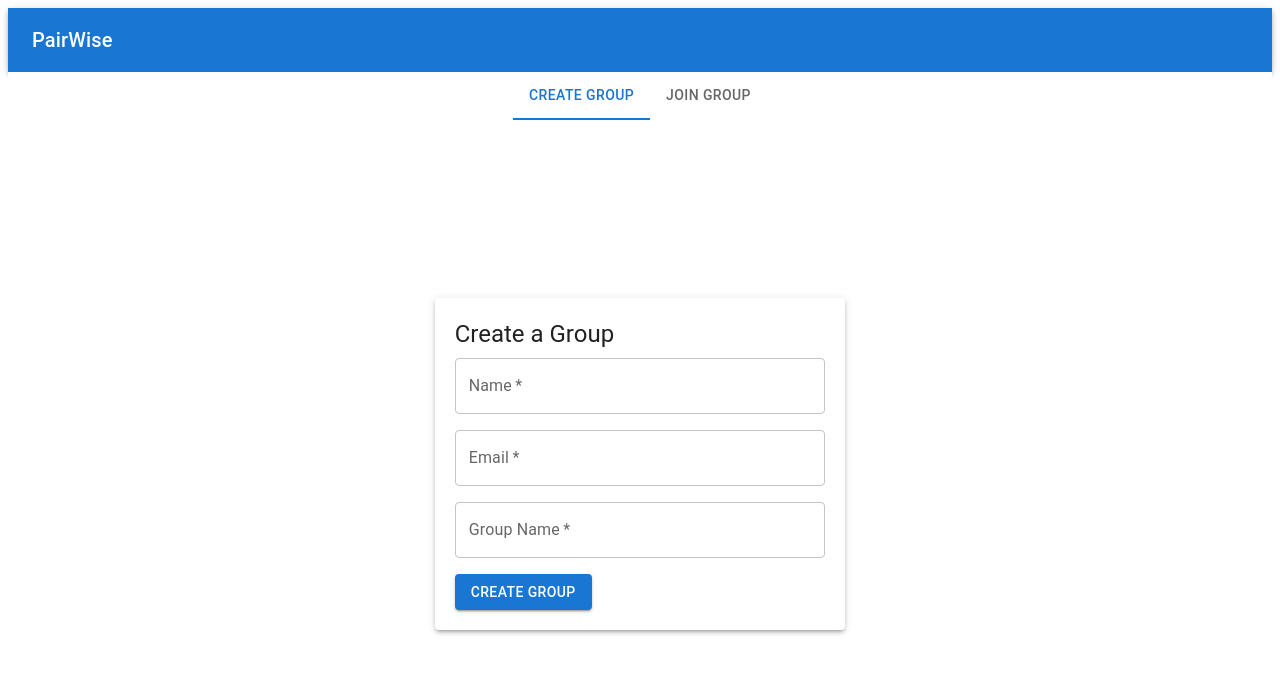
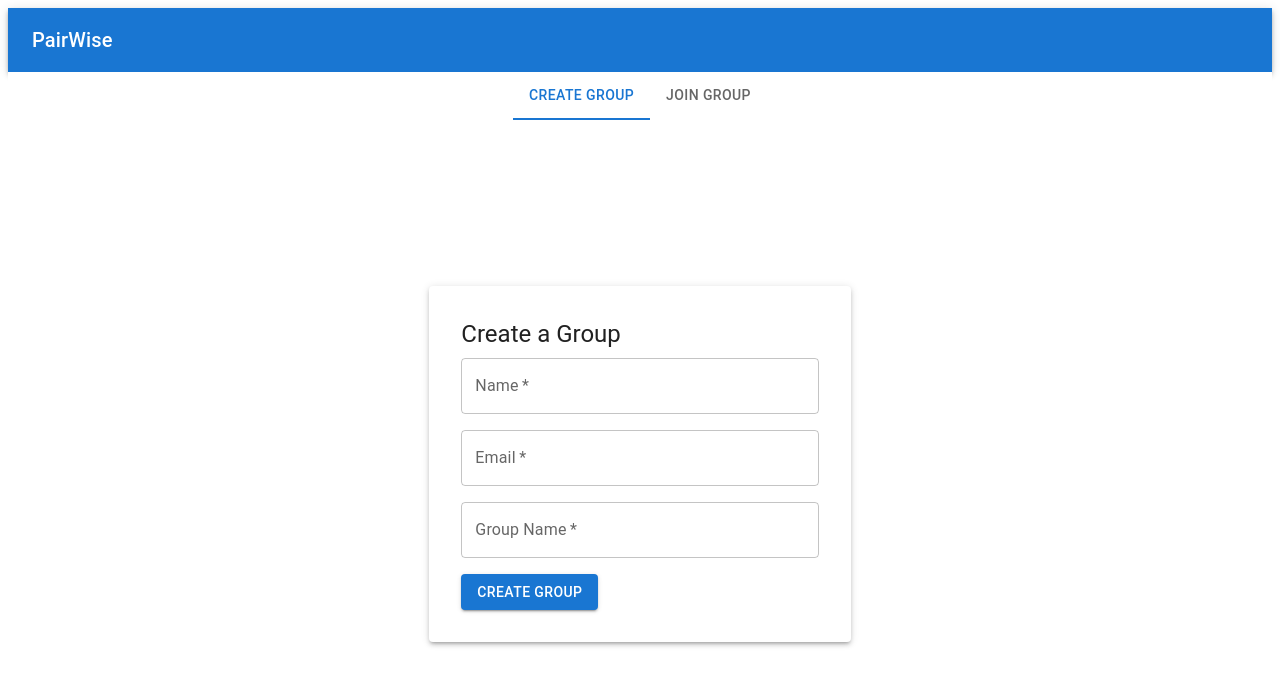
Before and after one commit to Christine-Anderson/pairing-app, a React (Vite) app in the folder frontend/: page / in a window 1280 px wide. Shown: the top 686 px of the page. Built offline with nearby package versions, Linux system fonts and the light colour scheme.

Commit message:
Update spacing

```diff
--- a/frontend/src/components/CreateGroupForm.jsx
+++ b/frontend/src/components/CreateGroupForm.jsx
@@ -10,7 +10,7 @@ const CreateGroupForm = () => {
     return (
         <Grid container justifyContent="center" alignItems="center">
             <Grid item xs={10} sm={8} md={6} lg={4}>
-                <Paper elevation={3} style={{ padding: '20px' }}>
+                <Paper elevation={3} style={{ padding: '2rem' }}>
                     <Typography variant="h5" gutterBottom>
                         Create a Group
                     </Typography>
--- a/frontend/src/components/GroupDetailsPage.jsx
+++ b/frontend/src/components/GroupDetailsPage.jsx
@@ -20,7 +20,7 @@ const GroupDetailsPage = () => {
                     Put an explanation here.
                 </Typography>
             </div>
-            <div style={{ flex: '1 1 auto', display: 'flex', justifyContent: 'center', alignItems: 'center', padding: '1rem' }}>
+            <div style={{ flex: '1 1 auto', display: 'flex', justifyContent: 'center', alignItems: 'center' }}>
                 <NameList names={names}/>
             </div>
         </div>
--- a/frontend/src/components/JoinGroupForm.jsx
+++ b/frontend/src/components/JoinGroupForm.jsx
@@ -10,7 +10,7 @@ const JoinGroupForm = () => {
     return (
         <Grid container justifyContent="center" alignItems="center">
             <Grid item xs={10} sm={8} md={6} lg={4}>
-                <Paper elevation={3} style={{ padding: '20px' }}>
+                <Paper elevation={3} style={{ padding: '2rem' }}>
                     <Typography variant="h5" gutterBottom>
                         Join a Group
                     </Typography>
--- a/frontend/src/components/MainPage.jsx
+++ b/frontend/src/components/MainPage.jsx
@@ -19,7 +19,7 @@ const MainPage = () => {
             <div style={{ flex: '0 0 auto' }}>
                 <CenteredTabs value={tabValue} onChange={handleChange}/>
             </div>
-            <div style={{ flex: '1 1 auto', display: 'flex', justifyContent: 'center', alignItems: 'center', padding: '16px' }}>
+            <div style={{ flex: '1 1 auto', display: 'flex', justifyContent: 'center', alignItems: 'center' }}>
                 {tabValue === 0 ? <CreateGroupForm /> : <JoinGroupForm />}
             </div>
         </div>
--- a/frontend/src/components/NameList.jsx
+++ b/frontend/src/components/NameList.jsx
@@ -29,7 +29,7 @@ const NameList = ({names}) => {
                 {names.map((name, index) => (
                     <ListItem key={index}>
                         <ListItemText primary={name} />
-                        <FormControl style={{ minWidth: '12em', marginLeft: '1em' }}>
+                        <FormControl style={{ minWidth: '12rem', marginLeft: '1rem' }}>
                             <Select
                                 multiple
                                 value={selectedValues[name] || []}
```
